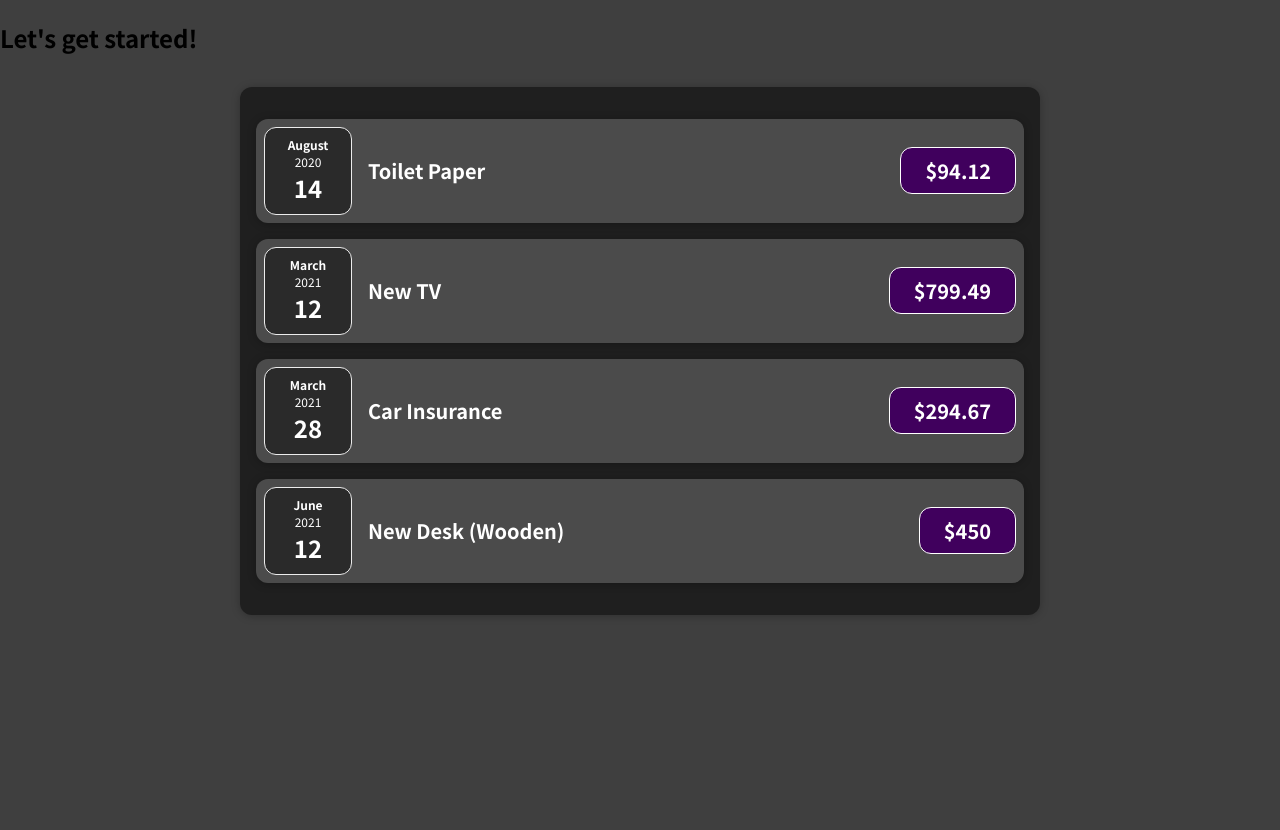
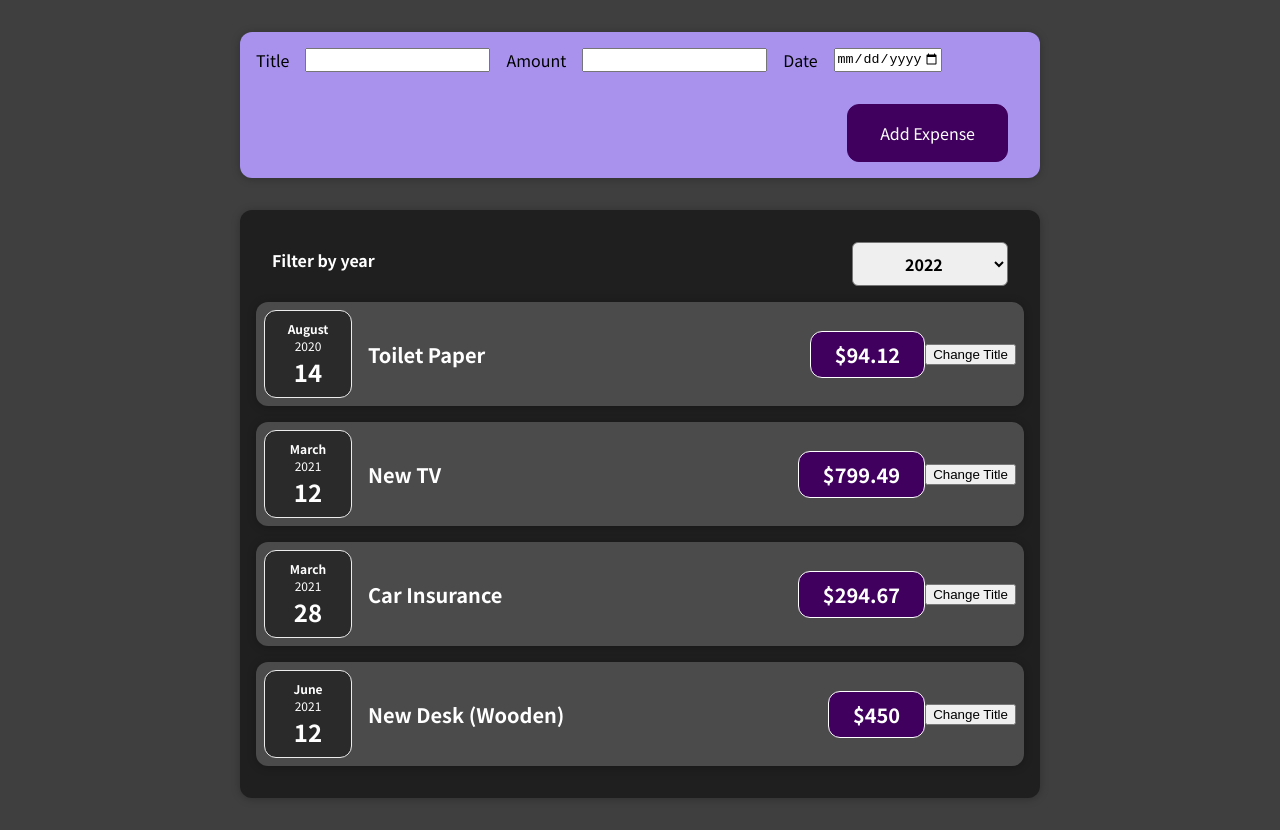
Before and after one commit to gabriellazarov/Academind-React, a React (Create React App) app in the folder 01. First React App/01-starting-setup/: page / in a window 1280 px wide. Before the commit the page ends 800 px from the top, so only its background shows below. Built offline with nearby package versions, Linux system fonts and the light colour scheme.

Commit message:
Add files via upload

```diff
--- a/01. First React App/01-starting-setup/src/App.js
+++ b/01. First React App/01-starting-setup/src/App.js
@@ -1,4 +1,5 @@
 import Expenses from "./components/Expenses/Expenses";
+import NewExpense from "./components/NewExpense/NewExpense";
 
 function App() {
   const expenses = [
@@ -23,10 +24,14 @@
     },
   ];
 
+  const addExpenseHandler = (expense) => {
+    console.log(expense);
+  };
+
   return (
     <div>
-      <h2>Let's get started!</h2>
-      <Expenses items = {expenses}/>
+      <NewExpense onAddExpense={addExpenseHandler} />
+      <Expenses items={expenses} />
     </div>
   );
 }
--- /dev/null
+++ b/01. First React App/01-starting-setup/src/components/Expenses/ExpenseDate.js
@@ -0,0 +1,16 @@
+import './ExpenseDate.css'
+
+function ExpenseDate(props) {
+  const month = props.date.toLocaleString("en-US", { month: "long" });
+  const day = props.date.toLocaleString("en-US", { day: "2-digit" });
+  const year = props.date.getFullYear();
+  return (
+    <div className="expense-date">
+      <div className="expense-date__month">{month}</div>
+      <div className="expense-date__year">{year}</div>
+      <div className="expense-date__day">{day}</div>
+    </div>
+  );
+}
+
+export default ExpenseDate;
--- /dev/null
+++ b/01. First React App/01-starting-setup/src/components/Expenses/ExpenseFilter.css
@@ -0,0 +1,25 @@
+
+.expenses-filter {
+    color: white;
+    padding: 0 1rem;
+  }
+
+  .expenses-filter__control {
+    display: flex;
+    width: 100%;
+    align-items: center;
+    justify-content: space-between;
+    margin: 1rem 0;
+  }
+
+  .expenses-filter label {
+    font-weight: bold;
+    margin-bottom: 0.5rem;
+  }
+
+  .expenses-filter select {
+    font: inherit;
+    padding: 0.5rem 3rem;
+    font-weight: bold;
+    border-radius: 6px;
+  }
--- /dev/null
+++ b/01. First React App/01-starting-setup/src/components/Expenses/ExpenseFilter.js
@@ -0,0 +1,25 @@
+import "./ExpenseFilter.css";
+
+const ExpensesFilter = (props) => {
+
+  const changeHandler = (event) => {
+    const selectedYear = event.target.value;
+    props.onFilterChange(selectedYear);
+  };
+
+  return (
+    <div className="expenses-filter">
+      <div className="expenses-filter__control">
+        <label>Filter by year</label>
+        <select onChange={changeHandler}>
+          <option value="2022">2022</option>
+          <option value="2021">2021</option>
+          <option value="2020">2020</option>
+          <option value="2019">2019</option>
+        </select>
+      </div>
+    </div>
+  );
+};
+
+export default ExpensesFilter;
--- a/01. First React App/01-starting-setup/src/components/Expenses/ExpenseItem.js
+++ b/01. First React App/01-starting-setup/src/components/Expenses/ExpenseItem.js
@@ -1,15 +1,24 @@
-import ExpenseDate from "./ExppenseDate";
+import { useState } from "react";
+
+import ExpenseDate from "./ExpenseDate";
 import "./ExpenseItem.css";
 import Card from "../UI/Card";
 
 function ExpenseItem(props) {
+  const [title, setTitle] = useState(props.title);
+
+  const clickHandler = () => {
+    setTitle("Updated!");
+  };
+
   return (
     <Card className="expense-item">
       <ExpenseDate date={props.date} />
       <div className="expense-item__description">
-        <h2>{props.title}</h2>
+        <h2>{title}</h2>
         <div className="expense-item__price">${props.amount}</div>
       </div>
+      <button onClick={clickHandler}>Change Title</button>
     </Card>
   );
 }
--- a/01. First React App/01-starting-setup/src/components/Expenses/Expenses.js
+++ b/01. First React App/01-starting-setup/src/components/Expenses/Expenses.js
@@ -1,10 +1,21 @@
 import "./Expenses.css";
+import Card from "../UI/Card";
 import ExpenseItem from "./ExpenseItem";
-import Card from "../UI/Card";
+import ExpensesFilter from "./ExpenseFilter";
+import { useState } from "react";
 
 function Expenses(props) {
+  const [selectedYear, setSelectedYear] = useState("");
+
+  const filterChangeHandler = (changedFilter) => {
+    setSelectedYear(changedFilter);
+    console.log(selectedYear);
+  };
+
   return (
+    <div>
       <Card className="expenses">
+        <ExpensesFilter onFilterChange={filterChangeHandler} />
         <ExpenseItem
           title={props.items[0].title}
           amount={props.items[0].amount}
@@ -26,6 +37,7 @@
           date={props.items[3].date}
         />
       </Card>
+    </div>
   );
 }
 
--- /dev/null
+++ b/01. First React App/01-starting-setup/src/components/NewExpense/ExpenseForm.css
@@ -0,0 +1,26 @@
+.new-expense__controls {
+  display: flex;
+  flex-wrap: wrap;
+  gap: 1rem;
+  margin-bottom: 1rem;
+  text-align: left;
+}
+
+.new-expense__control label {
+  font-weight: bold;
+  margin-bottom: 0.5rem;
+  display: block;
+}
+
+.new-expense__control input {
+  font: inherit;
+  padding: 0.5rem;
+  border-radius: 6px;
+  border: 1px solid #ccc;
+  width: 20rem;
+  max-width: 100%;
+}
+
+.new-expense__actions {
+  text-align: right;
+}
--- /dev/null
+++ b/01. First React App/01-starting-setup/src/components/NewExpense/ExpenseForm.js
@@ -0,0 +1,74 @@
+import "./ExpenseForm.css";
+import { useState } from "react";
+
+const ExpenseForm = (props) => {
+  const [enteredTitle, setEnteredTitle] = useState("");
+  const titleChangeHandler = (event) => {
+    setEnteredTitle(event.target.value);
+  };
+
+  const [enteredAmount, setEnteredAmount] = useState("");
+  const amountChangeHandler = (event) => {
+    setEnteredAmount(event.target.value);
+  };
+
+  const [enteredDate, setEnteredDate] = useState("");
+  const dateChangeHandler = (event) => {
+    setEnteredDate(event.target.value);
+  };
+
+  const submitHandler = (event) => {
+    event.preventDefault();
+
+    const expenseData = {
+      title: enteredTitle,
+      amount: enteredAmount,
+      date: new Date(enteredDate),
+    };
+
+    props.onSaveExpenseData(expenseData);
+    setEnteredTitle("");
+    setEnteredAmount("");
+    setEnteredDate("");
+  };
+
+  return (
+    <form onSubmit={submitHandler}>
+      <div className="new-expense__controls">
+        <div className="new-expense__controls">
+          <label>Title</label>
+          <input
+            type="text"
+            value={enteredTitle}
+            onChange={titleChangeHandler}
+          />
+        </div>
+        <div className="new-expense__controls">
+          <label>Amount</label>
+          <input
+            type="number"
+            min="0.01"
+            step="0.01"
+            value={enteredAmount}
+            onChange={amountChangeHandler}
+          />
+        </div>
+        <div className="new-expense__controls">
+          <label>Date</label>
+          <input
+            type="date"
+            min="2019-01-01"
+            max="2022-12-31"
+            value={enteredDate}
+            onChange={dateChangeHandler}
+          />
+        </div>
+      </div>
+      <div className="new-expense__actions">
+        <button type="submit">Add Expense</button>
+      </div>
+    </form>
+  );
+};
+
+export default ExpenseForm;
--- /dev/null
+++ b/01. First React App/01-starting-setup/src/components/NewExpense/NewExpense.css
@@ -0,0 +1,38 @@
+.new-expense {
+    background-color: #a892ee;
+    padding: 1rem;
+    margin: 2rem auto;
+    width: 50rem;
+    max-width: 95%;
+    border-radius: 12px;
+    text-align: center;
+    box-shadow: 0 1px 8px rgba(0, 0, 0, 0.25);
+  }
+
+  .new-expense button {
+    font: inherit;
+    cursor: pointer;
+    padding: 1rem 2rem;
+    border: 1px solid #40005d;
+    background-color: #40005d;
+    color: white;
+    border-radius: 12px;
+    margin-right: 1rem;
+  }
+
+  .new-expense button:hover,
+  .new-expense button:active {
+    background-color: #510674;
+    border-color: #510674;
+  }
+
+  .new-expense button.alternative {
+    color: #220131;
+    border-color: transparent;
+    background-color: transparent;
+  }
+
+  .new-expense button.alternative:hover,
+  .new-expense button.alternative:active {
+    background-color: #ddb3f8;
+  }
--- /dev/null
+++ b/01. First React App/01-starting-setup/src/components/NewExpense/NewExpense.js
@@ -0,0 +1,20 @@
+import "./NewExpense.css";
+import ExpenseForm from "./ExpenseForm";
+
+const NewExpense = (props) => {
+  const onSaveExpenseData = (enteredExpenseData) => {
+    const expenseData = {
+      ...enteredExpenseData,
+      id: Math.random().toString(),
+    };
+    props.onAddExpense(expenseData);
+  };
+
+  return (
+    <div className="new-expense">
+      <ExpenseForm onSaveExpenseData={onSaveExpenseData} />
+    </div>
+  );
+};
+
+export default NewExpense;
```
Also changed, not shown: 01. First React App/01-starting-setup/src/index.js (+4 -4 lines). Lines whose indentation alone changed are shown as unchanged.
